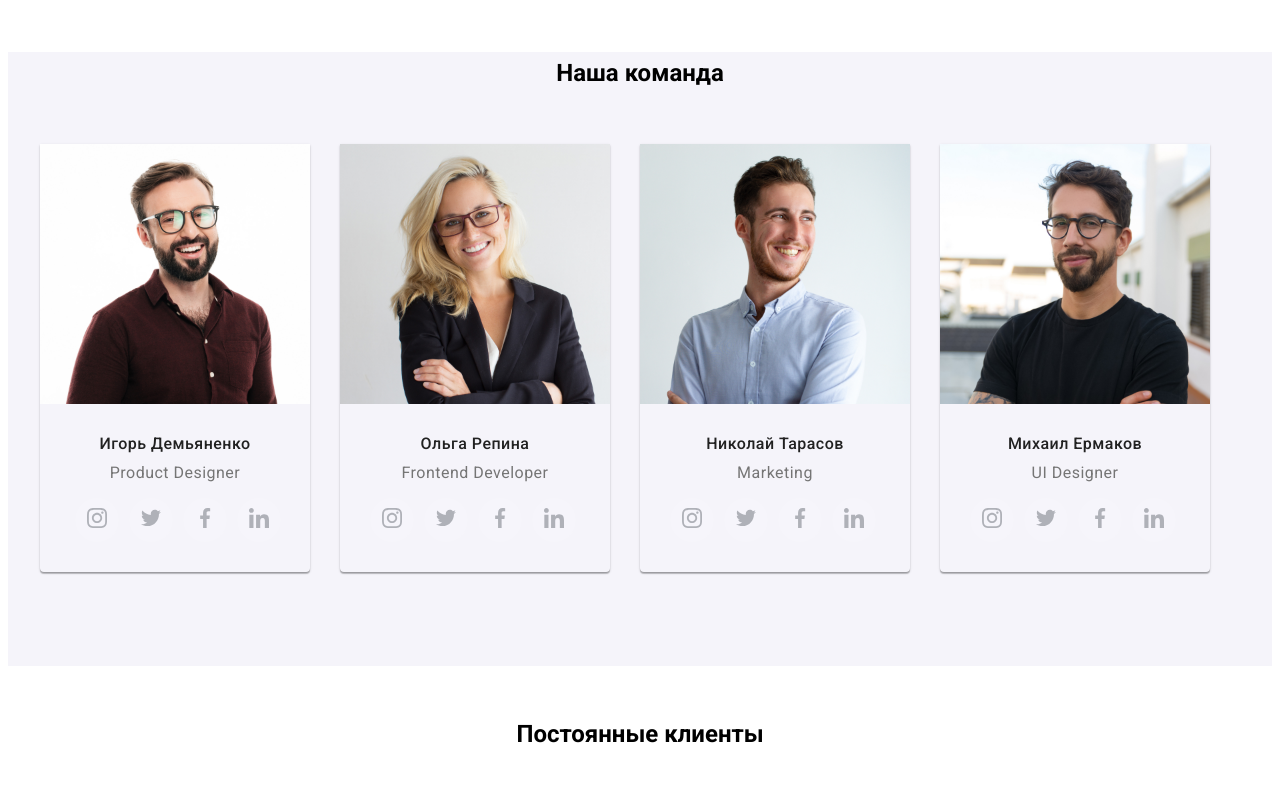
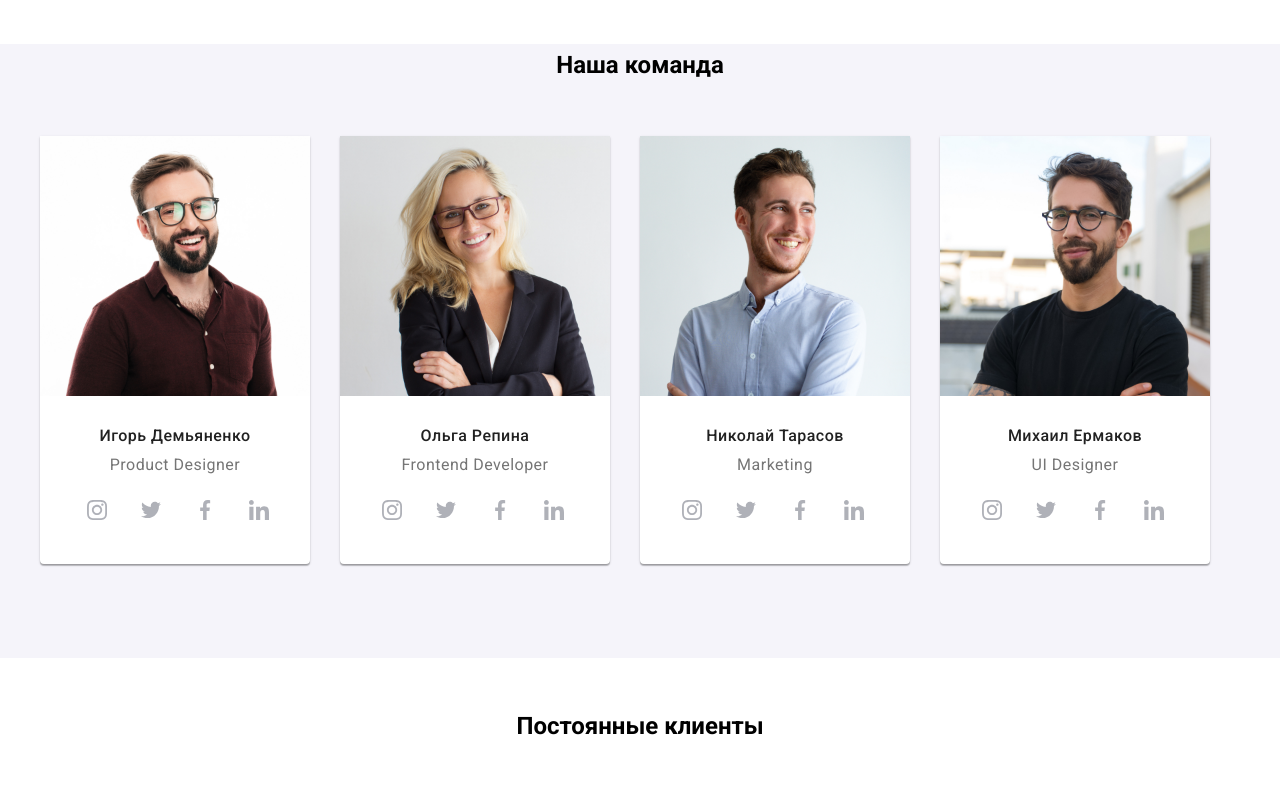
Before and after one commit to maksimkisil/goit-hw-4, a plain HTML site: page index.html in a window 1280 px wide. Shown: the part 1600-2394 px from the top of the page. Drawn offline with Linux system fonts and the light colour scheme.

Commit message:
исправил замечания

```diff
--- a/styles/styles.css
+++ b/styles/styles.css
@@ -31,6 +31,7 @@ body {
   font-family: "Roboto", sans-serif;
   font-style:normal;
   font-weight: normal;
+  margin: 0;
 
 }
 li {
@@ -291,6 +292,7 @@ margin-bottom: 94px;
 align-items: center;
 box-shadow: 0px 1px 3px rgba(0, 0, 0, 0.12), 0px 1px 1px rgba(0, 0, 0, 0.14), 0px 2px 1px rgba(0, 0, 0, 0.2);
 border-radius: 0px 0px 4px 4px;
+background-color: #fff;
 }
 
 .team-title{
```
